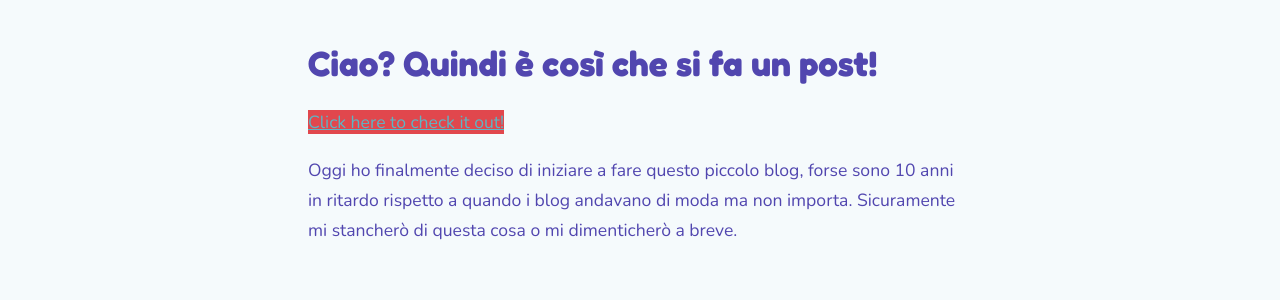
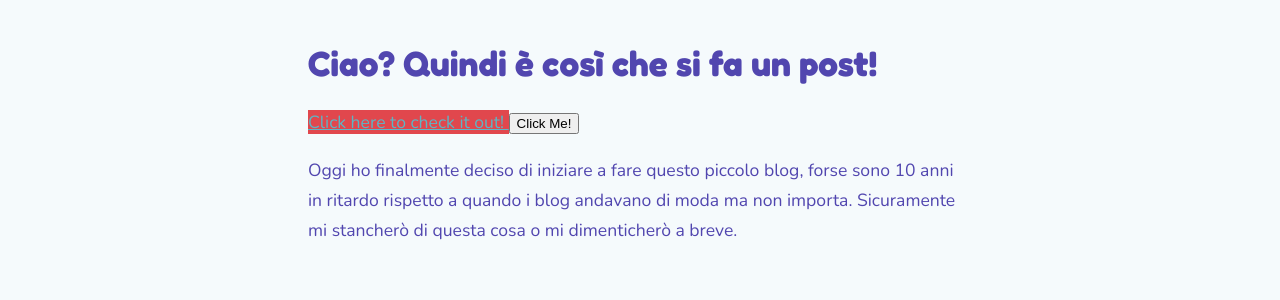
Before and after one commit to AuroraCodingForFun/BlogSite, a Jekyll site: the page built from _posts/2026-10-11-Social-Network-Analysis.md, in a window 1280 px wide. Shown: the part 754-1054 px from the top of the page. Built offline with Jekyll 4.4.1, drawn with Linux system fonts in a browser that asks for light colours.

Commit message:
Enhance blog post with HTML and CSS
Added HTML structure and styling for the blog post.

```diff
--- a/_posts/2026-10-11-Social-Network-Analysis.md
+++ b/_posts/2026-10-11-Social-Network-Analysis.md
@@ -7,10 +7,34 @@ color2: "#5146af"
 color3: "#e1474d"
 image: /images/SocialNetwork.png
 ---
+<head>
+<style>
+.button {
+  border: none;
+  color: white;
+  padding: 15px 32px;
+  text-align: center;
+  text-decoration: none;
+  display: inline-block;
+  font-size: 16px;
+  margin: 4px 2px;
+  cursor: pointer;
+}
+
+.button1 {background-color: #04AA6D;} /* Green */
+.button2 {background-color: #008CBA;} /* Blue */
+</style>
+</head>
+<body>
 <h1>Ciao? Quindi è così che si fa un post!</h1>
 <a href="https://github.com/AuroraCodingForFun/SocialNetworkAnalysisProject" style="background-color:#e1474d; text-align: center;"> Click here to check it out! </a>
+
+<button type="button">Click Me!</button>
+
 <p>Oggi ho finalmente deciso di iniziare a fare questo piccolo blog, forse sono 10 anni in ritardo rispetto a quando i blog andavano di moda ma non importa. Sicuramente mi stancherò di questa cosa o mi dimenticherò a breve.</p>
 <br>
 <p> Mi piace molto comunque provare a vedere e registrare da qualche parte i miei progressi nel mondo dell'informatica quindi userò di sicuro questa piattaforma.</p>
 <br>
 <h6>Non aspettarti molto da questo progetto</h6>
+
+</body>
```
